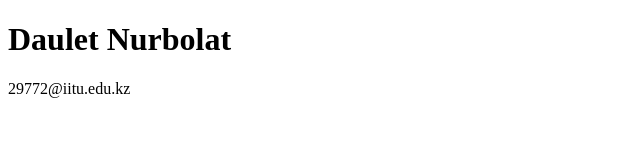
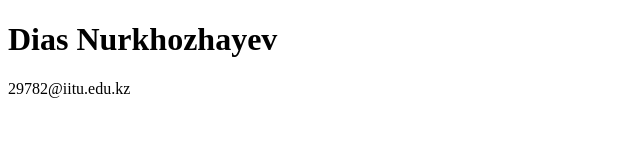
Before and after one commit to Aishaguul/hijackkthisdomain, a plain HTML site: page index.html in a window 1280 px wide. Shown: the whole page, without its empty margins (0-640 px from the left). Drawn offline with Linux system fonts and the light colour scheme.

Commit message:
index.html

```diff
--- a/index.html
+++ b/index.html
@@ -5,8 +5,8 @@
 </head>
 <body>
 
-<h1>Daulet Nurbolat</h1>
-<p>29772@iitu.edu.kz</p>
+<h1>Dias Nurkhozhayev</h1>
+<p>29782@iitu.edu.kz</p>
 
 </body>
 </html>
```
